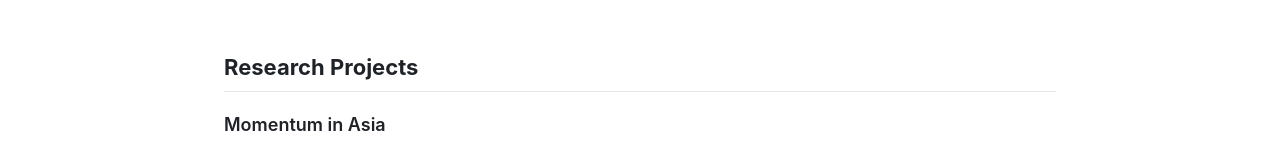
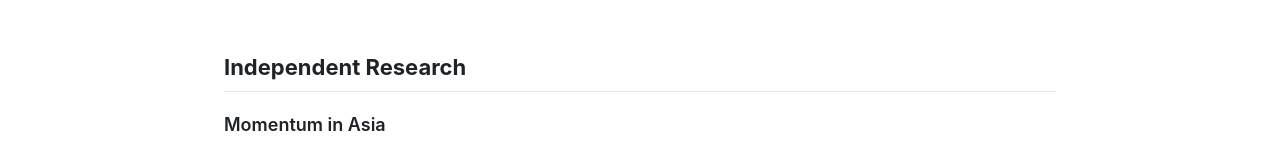
Before and after one commit to bliu17/bliu17.github.io, a plain HTML site: page index.html in a window 1280 px wide. Shown: the part 747-889 px from the top of the page. Drawn offline with Linux system fonts and the light colour scheme.

Commit message:
Add files via upload

```diff
--- a/index.html
+++ b/index.html
@@ -153,7 +153,7 @@
   </ul>
 
   <!-- ============ RESEARCH ============ -->
-  <h2 id="research">Research Projects</h2>
+  <h2 id="research">Independent Research</h2>
 
   <div class="project">
     <h3>Momentum in Asia</h3>
```
